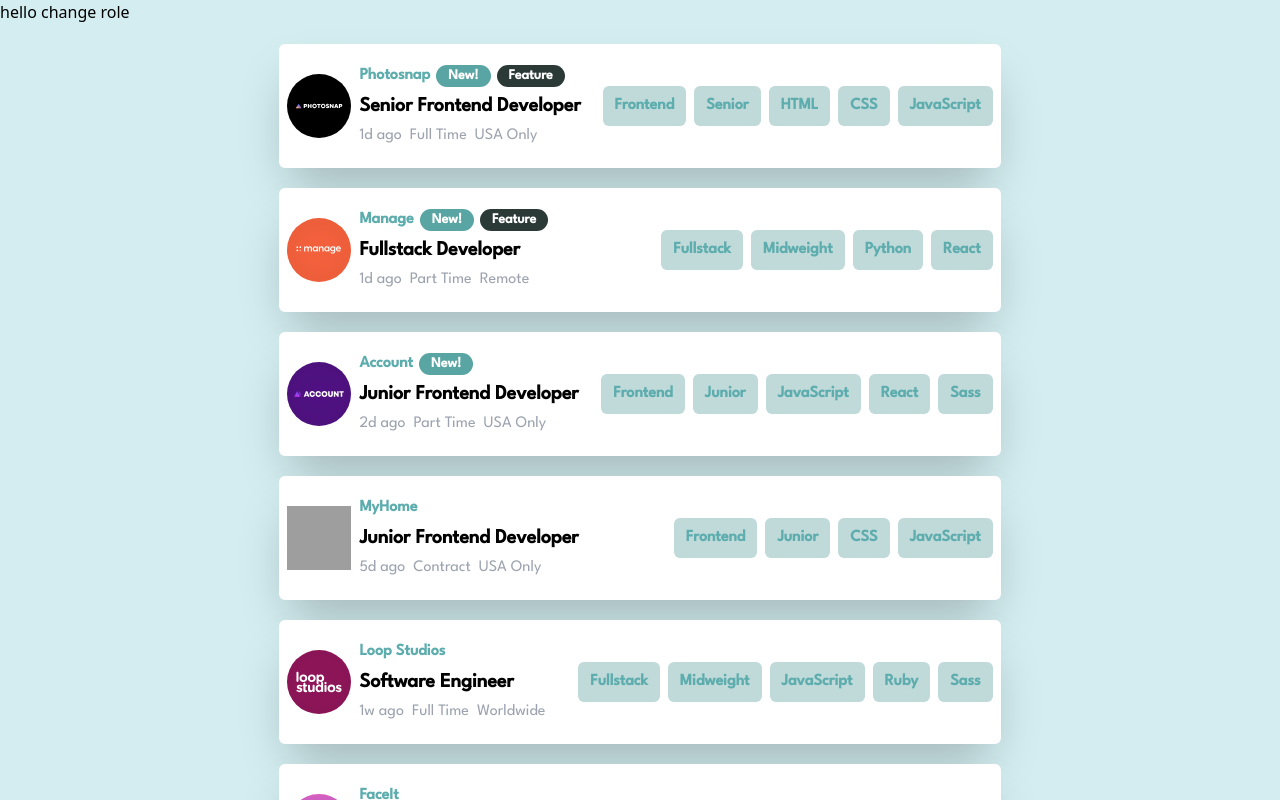
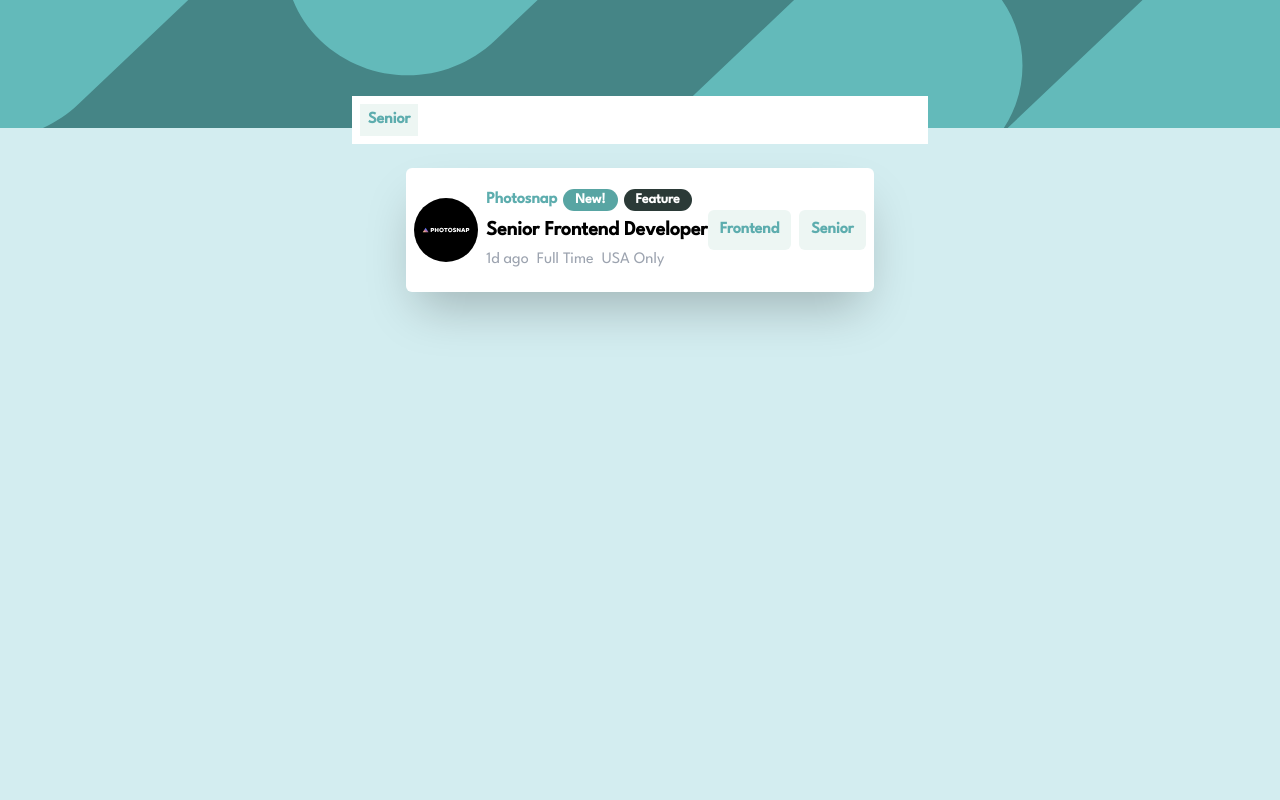
Before and after one commit to Jayslen/jobs-listing, a React (Vite) app: page / in a window 1280 px wide. Both pictures are taken after a click on the item "Senior". Shown: the top 800 px of the page. Built offline with nearby package versions, Linux system fonts and the light colour scheme; grey boxes are pictures that could not be loaded.

Commit message:
filter by role and level added and some comments

```diff
--- a/src/App.jsx
+++ b/src/App.jsx
@@ -1,27 +1,30 @@
-import { FilterHeader } from './components/FilterHeader';
-import { JobsList } from './components/JobsLabel';
-import { useFilter } from './hooks/useFilterJobs';
-import data from './mocks/data.json';
+import { FilterHeader } from './components/FilterHeader'
+import { JobsList } from './components/JobsLabel'
+import { useFilter } from './hooks/useFilterJobs'
 
-function App() {
-  const {filterJobs, updatedRole } = useFilter()
-
-  const changeRole = ({role}) => {
-    updatedRole({role})
-    filterJobs()
+function App () {
+  const { filterJobs, filters, setFilters, updatedRole, updateLevel } = useFilter()
+  // methods to update the filtersState.
+  const methods = {
+    role: (text) => {
+      updatedRole({ role: text })
+      filterJobs()
+    },
+    level: (text) => {
+      updateLevel({ level: text })
+      filterJobs()
+    }
   }
-
   return (
     <>
-    <button onClick={changeRole}>hello change role</button>
-      <main className=" w-full font-Spartan">
-        {/* <FilterHeader/> */}
-        <section className="grid place-content-center">
-          <JobsList data={filterJobs()} updateRole={changeRole}/>
+      <main className=' w-full font-Spartan'>
+        <FilterHeader filtersLabel={filters} updateFilters={setFilters} />
+        <section className='grid place-content-center'>
+          <JobsList data={filterJobs()} methods={methods} />
         </section>
       </main>
     </>
-  );
+  )
 }
 
-export default App;
+export default App
--- a/src/components/FilterHeader.jsx
+++ b/src/components/FilterHeader.jsx
@@ -1,10 +1,50 @@
 import ilustration from '../assets/images/bg-header-desktop.svg'
 
-export function FilterHeader () {
+function LabelsTags ({ text, eraseElm }) {
   return (
-    <header className='h-32 bg-[#458586]' style={{ backgroundImage: `url(${ilustration})`, backgroundSize: 'cover' }}>
-      <div className='w-3/4 h-10 bg-white relative top-24 m-auto' />
-    </header>
-
+    <span
+      className='bg-[#edf6f3] text-[#5dadae] font-bold px-2 py-1 cursor-pointer'
+      onClick={eraseElm}
+    >
+      {text}
+    </span>
   )
 }
+
+// function to add and remove the label of the filter, also update the state
+export function FilterHeader ({ filtersLabel, updateFilters }) {
+  const labelsValue = Object.entries(filtersLabel)
+  const erase = (event) => {
+    const index = labelsValue.findIndex((elm) => {
+      return elm.includes(event.target.textContent)
+    })
+    labelsValue[index][1] = ''
+    updateFilters(Object.fromEntries(labelsValue))
+  }
+
+  return (
+    <header
+      className='h-32 bg-[#458586] mb-10'
+      style={{
+        backgroundImage: `url(${ilustration})`,
+        backgroundSize: 'cover'
+      }}
+    >
+      {Object.values(filtersLabel).join('')
+        ? (
+          <div className='max-w-xl bg-white relative top-24 m-auto flex items-center gap-2 px-2 py-2'>
+            {labelsValue.map((content, index) => {
+              {
+                return content[1] !== ''
+                  ? (
+                    <LabelsTags text={content[1]} key={index} eraseElm={erase} />
+                    )
+                  : null
+              }
+            })}
+          </div>
+          )
+        : null}
+    </header>
+  )
+}
--- a/src/components/JobsLabel.jsx
+++ b/src/components/JobsLabel.jsx
@@ -2,24 +2,24 @@ import { JobListHeader } from './JobsLabelHeader'
 import { JobsLabelTools } from './JobsLabelTools'
 
 // Job Label LI Elm.
-function JobsLabel ({ job, updateRole }) {
+function JobsLabel ({ job, methods }) {
   return (
     <li className='w-full flex justify-between items-center bg-white shadow-2xl rounded-md px-2 py-5'>
       <article className='flex items-center gap-2'>
         <img src={job.logo} alt={job.company + 'logo'} className='w-16 h-16' />
         <JobListHeader job={job} />
       </article>
-      <JobsLabelTools job={job} updateRole={updateRole}/>
+      <JobsLabelTools job={job} methods={methods} />
     </li>
   )
 }
 
-export function JobsList ({ data, updateRole }) {
+export function JobsList ({ data, methods }) {
   return (
-    <ul className='flex flex-col gap-5 mt-5 max-w-3xl'>
+    <ul className='flex flex-col gap-5 max-w-3xl'>
       {data?.map((jobs) => {
         return (
-          <JobsLabel key={jobs.id} job={jobs} updateRole={updateRole}/>
+          <JobsLabel key={jobs.id} job={jobs} methods={methods} />
         )
       })}
     </ul>
--- a/src/components/JobsLabelTools.jsx
+++ b/src/components/JobsLabelTools.jsx
@@ -1,20 +1,18 @@
-// Tools list elm
-function ToolsLi ({ text, update }) {
-  const updatedRole = (event) => {
-    update({role : event.target.textContent})
+export function JobsLabelTools ({ job, methods }) {
+  const roleUpdate = (event) => {
+    methods.role(event.target.textContent)
   }
-  return (
-    <li className='px-3 py-2 bg-[#c0d9d9] text-[#5dadae] rounded-md font-semibold cursor-pointer transition-all hover:bg-[#5ea3a3] hover:text-white' onClick={update ? updatedRole : null}>{text}</li>
-  )
-}
 
-export function JobsLabelTools ({ job, updateRole }) {
+  const levelUpdate = (event) => {
+    methods.level(event.target.textContent)
+  }
   return (
     <article>
       <ul className='flex gap-2'>
-        <ToolsLi text={job.role} update={updateRole}/>
-        <ToolsLi text={job.level} />
-        {job.languages?.map((lang, index) => {
+        <li className='toolsLi' onClick={roleUpdate}>{job.role}</li>
+        <li className='toolsLi' onClick={levelUpdate}>{job.level}</li>
+        {/* <ToolsLi text={job.level} /> */}
+        {/* {job.languages?.map((lang, index) => {
           return (
             <ToolsLi text={lang} key={index} />
           )
@@ -23,7 +21,7 @@ export function JobsLabelTools ({ job, updateRole }) {
           return (
             <ToolsLi text={tool} key={index} />
           )
-        })}
+        })} */}
       </ul>
     </article>
   )
--- a/src/hooks/useFilterJobs.js
+++ b/src/hooks/useFilterJobs.js
@@ -6,22 +6,24 @@ export function useFilter () {
   const previusFilters = useRef(filters)
   previusFilters.current = filters
 
-
-const filterJobs = () => {
+  const filterJobs = () => {
     return data.filter((item) => {
-        return (
+      return (
         (filters.level ? item.level.includes(filters.level) : true) &&
         (filters.lang ? item.languages.includes(filters.lang) : true) &&
         (filters.role ? item.role.includes(filters.role) : true) &&
         (filters.tools ? item.tools.includes(filters.tools) : true)
-        );
-    });
-  };
-  console.log(previusFilters.current);
+      )
+    })
+  }
+//   console.log(previusFilters.current)
   const updatedRole = ({ role }) => {
-      setFilters({ role, level: previusFilters.current.level, tools: previusFilters.current.tools, lang: previusFilters.current.lang })
-
+    setFilters({ role, level: previusFilters.current.level, tools: previusFilters.current.tools, lang: previusFilters.current.lang })
   }
 
-  return { updatedRole, filterJobs }
+  const updateLevel = ({ level }) => {
+    setFilters({ role: previusFilters.current.role, level, tools: previusFilters.current.tools, lang: previusFilters.current.lang })
+  }
+
+  return { filterJobs, filters, setFilters, updatedRole, updateLevel }
 }
--- a/src/index.css
+++ b/src/index.css
@@ -1,3 +1,9 @@
 @tailwind base;
 @tailwind components;
 @tailwind utilities;
+
+@layer components {
+    .toolsLi {
+      @apply px-3 py-2 bg-[#edf6f3] text-[#5dadae] rounded-md font-semibold cursor-pointer transition-all hover:bg-[#5ea3a3] hover:text-white;
+    }
+  }
```
